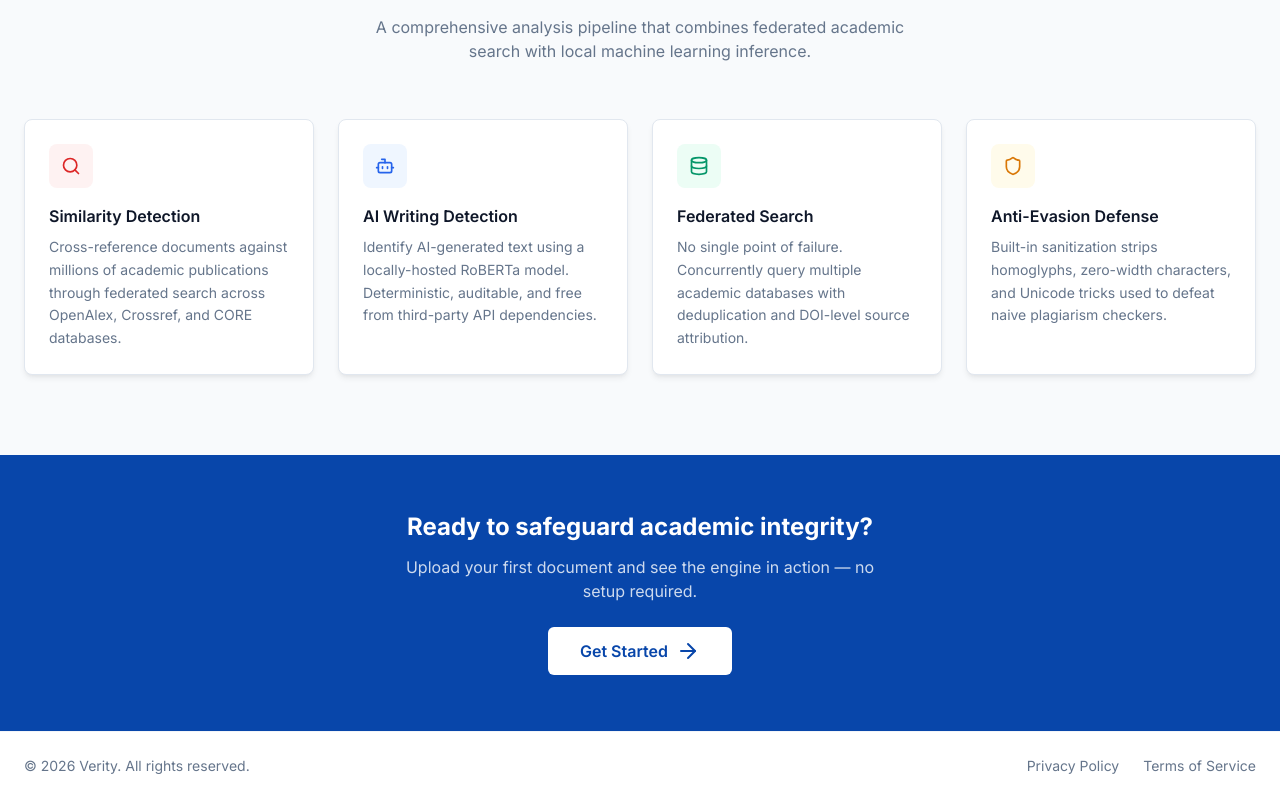
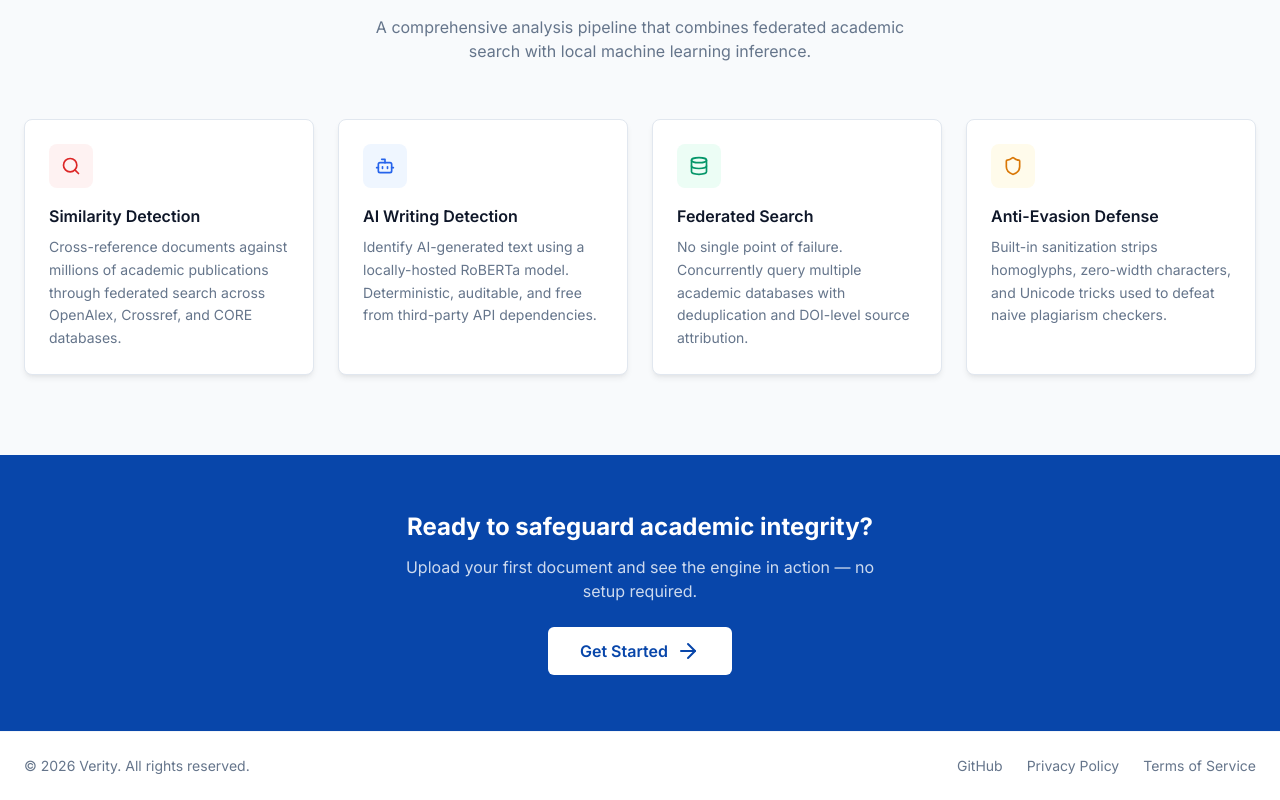
Before and after one commit to Genesis-Collapse/Verity-Research-Plagarism-Cheker, a React (Vite) app in the folder frontend/: page / in a window 1280 px wide. Shown: the part 763-1563 px from the top of the page. Built offline with nearby package versions, Linux system fonts and the light colour scheme; no server answers.

Commit message:
Add GitHub link to footers

```diff
--- a/frontend/src/pages/LandingPage.tsx
+++ b/frontend/src/pages/LandingPage.tsx
@@ -193,6 +193,9 @@ export default function LandingPage() {
         <div className="max-w-7xl mx-auto px-6 flex items-center justify-between text-sm text-muted-foreground">
           <span>© 2026 Verity. All rights reserved.</span>
           <div className="flex items-center gap-6">
+            <a href="https://github.com/Genesis-Collapse/Verity-Research-Plagarism-Cheker" target="_blank" rel="noopener noreferrer" className="hover:text-foreground transition-colors">
+              GitHub
+            </a>
             <a href="/privacy" className="hover:text-foreground transition-colors">
               Privacy Policy
             </a>
--- a/frontend/src/pages/PrivacyPolicy.tsx
+++ b/frontend/src/pages/PrivacyPolicy.tsx
@@ -109,6 +109,9 @@ export default function PrivacyPolicy() {
         <div className="max-w-7xl mx-auto px-6 flex items-center justify-between text-sm text-muted-foreground">
           <span>© 2026 Verity. All rights reserved.</span>
           <div className="flex items-center gap-6">
+            <a href="https://github.com/Genesis-Collapse/Verity-Research-Plagarism-Cheker" target="_blank" rel="noopener noreferrer" className="hover:text-foreground transition-colors">
+              GitHub
+            </a>
             <a href="/privacy" className="hover:text-foreground transition-colors font-medium text-foreground">
               Privacy Policy
             </a>
--- a/frontend/src/pages/TermsOfService.tsx
+++ b/frontend/src/pages/TermsOfService.tsx
@@ -115,6 +115,9 @@ export default function TermsOfService() {
         <div className="max-w-7xl mx-auto px-6 flex items-center justify-between text-sm text-muted-foreground">
           <span>© 2026 Verity. All rights reserved.</span>
           <div className="flex items-center gap-6">
+            <a href="https://github.com/Genesis-Collapse/Verity-Research-Plagarism-Cheker" target="_blank" rel="noopener noreferrer" className="hover:text-foreground transition-colors">
+              GitHub
+            </a>
             <a href="/privacy" className="hover:text-foreground transition-colors">
               Privacy Policy
             </a>
```
